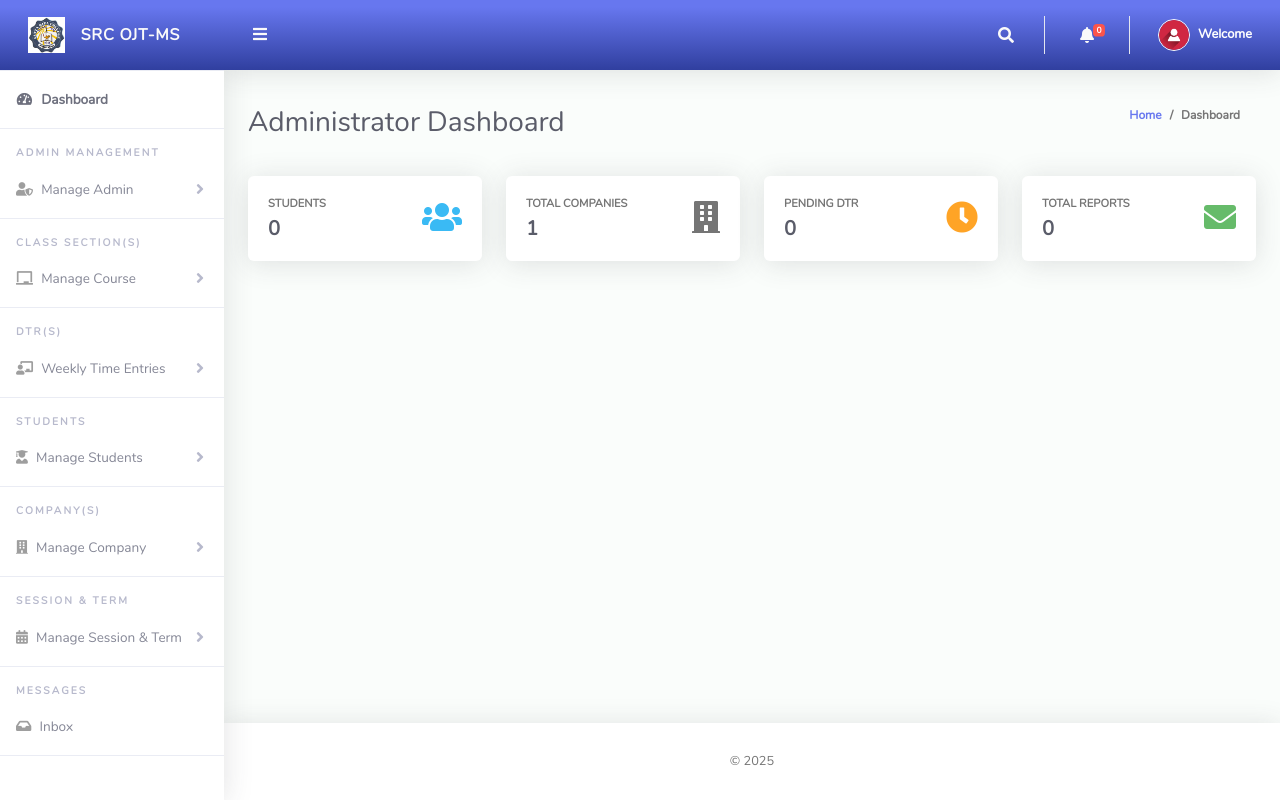
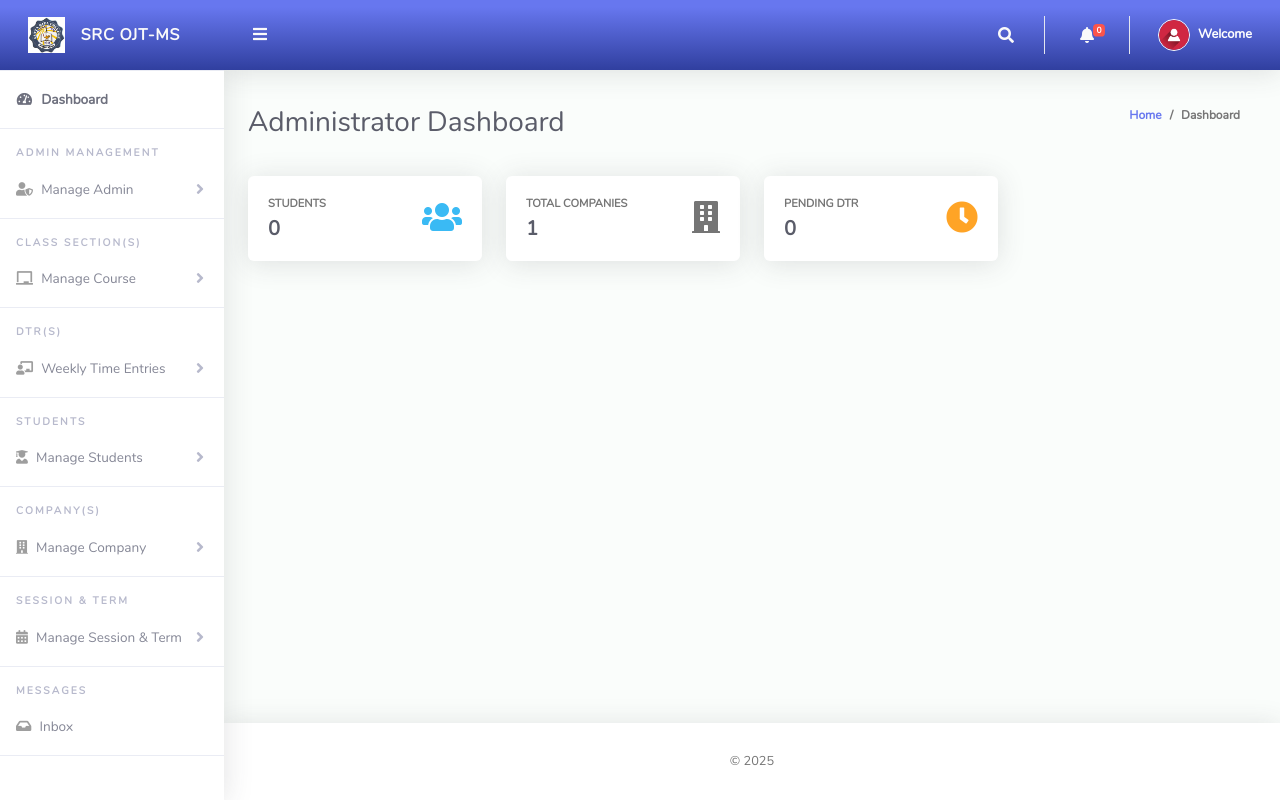
Before and after one commit to jordanzap-glitch/ojtmonitoring, a PHP site: page /Admin/ in a window 1280 px wide. Run offline with PHP 8.4, Linux system fonts and the light colour scheme; a user stored in the database is signed in; data comes from the database, SQL or seed files in the repository; data that the repository does not hold is empty; some libraries are stand-ins or nearby versions.

Commit message:
box removed

```diff
--- a/Admin/index.php
+++ b/Admin/index.php
@@ -130,19 +130,7 @@ $totalReportsCount = $rowReports['totalReports'];
 
             <!-- Total Reports Card -->
             <div class="col-xl-3 col-md-6 mb-4">
-              <div class="card h-100">
-                <div class="card-body">
-                  <div class="row no-gutters align-items-center">
-                    <div class="col mr-2">
-                      <div class="text-xs font-weight-bold text-uppercase mb-1">Total Reports</div>
-                      <div class="h5 mb-0 font-weight-bold text-gray-800"><?php echo $totalReportsCount; ?></div>
-                    </div>
-                    <div class="col-auto">
-                      <i class="fas fa-envelope fa-2x text-success"></i> <!-- Updated icon for Inbox -->
-                    </div>
-                  </div>
-                </div>
-              </div>
+
             </div>
 
           </div>
```
